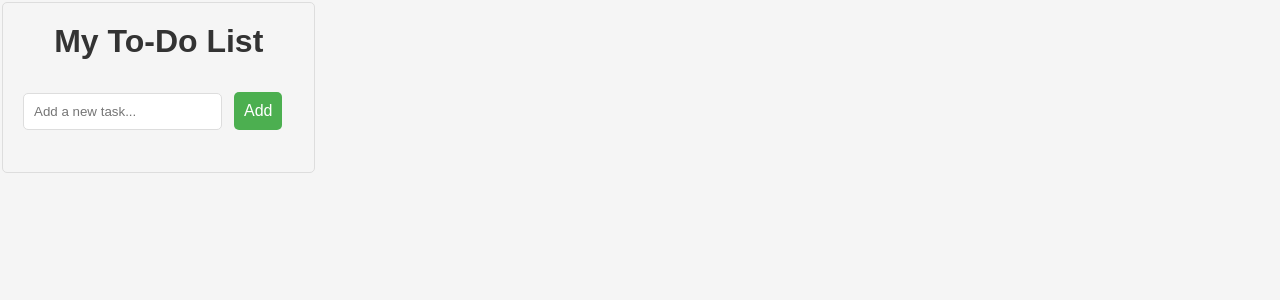
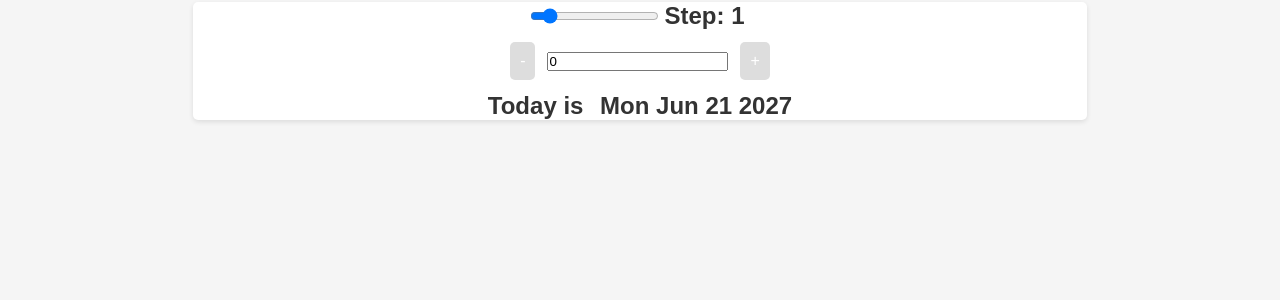
Before and after one commit to Rawal77/Simple_React_Projects, a React (Vite) app: page / in a window 1280 px wide. Shown: the top 300 px of the page. Built offline with nearby package versions, Linux system fonts and the light colour scheme.

Commit message:
Added some addition feature such as taking input form form text field

```diff
--- a/src/App.jsx
+++ b/src/App.jsx
@@ -23,8 +23,8 @@ function App() {
   // return <Counter></Counter>;
   // return <MultiStepProgress></MultiStepProgress>;
   // return <GenerateRandomQuote></GenerateRandomQuote>;
-  // return <DateNavigation></DateNavigation>;
-  return <SimpleToDo></SimpleToDo>;
+  return <DateNavigation></DateNavigation>;
+  // return <SimpleToDo></SimpleToDo>;
 }
 
 export default App;
--- a/src/DateNavigation.jsx
+++ b/src/DateNavigation.jsx
@@ -2,54 +2,56 @@ import { useState } from "react";
 import "./DateNavigation.css";
 
 export default function DateNavigation() {
+  const [count, setCount] = useState(0);
   const [step, setStep] = useState(1);
-  const [count, setCount] = useState(1);
-  let date = new Date();
+
+  function handleReset() {
+    setCount(0);
+    setStep(1);
+  }
+
+  const date = new Date("june 21 2027");
   date.setDate(date.getDate() + count);
-  function autoIncrementSteps() {
-    setStep(step + 1);
-  }
-  function autoDecrementSteps() {
-    setStep(step - 1);
-  }
-  function autoIncrementCounts() {
-    setCount(count + step);
-  }
-  function autoDecrementCounts() {
-    setCount(count - step);
-  }
+
   return (
     <div className="main">
       <div>
-        <button className="steps" onClick={autoIncrementSteps}>
-          +
-        </button>
-        steps : {step}
-        <button className="steps" onClick={autoDecrementSteps}>
-          -
-        </button>
+        <input
+          type="range"
+          min="0"
+          max="10"
+          value={step}
+          onChange={e => setStep(Number(e.target.value))}
+        />
+        <span>Step: {step}</span>
       </div>
-      <br></br>
+
       <div>
-        <button className="steps" onClick={autoIncrementCounts}>
-          +
-        </button>
-        Count : {count}
-        <button className="steps" onClick={autoDecrementCounts}>
-          -
-        </button>
+        <button onClick={() => setCount(c => c - step)}>-</button>
+        <input
+          type="text"
+          value={count}
+          onChange={e => setCount(Number(e.target.value))}
+        />
+        <button onClick={() => setCount(c => c + step)}>+</button>
       </div>
-      <br />
-      <div>
+
+      <p>
         <span>
-          {count == 0
-            ? `Today is `
+          {count === 0
+            ? "Today is "
             : count > 0
-            ? ` ${count} day after is `
-            : `Before ${Math.abs(count)} day was `}
+            ? `${count} days from today is `
+            : `${Math.abs(count)} days ago was `}
         </span>
         <span>{date.toDateString()}</span>
-      </div>
+      </p>
+
+      {count !== 0 || step !== 1 ? (
+        <div>
+          <button onClick={handleReset}>Reset</button>
+        </div>
+      ) : null}
     </div>
   );
 }
```
